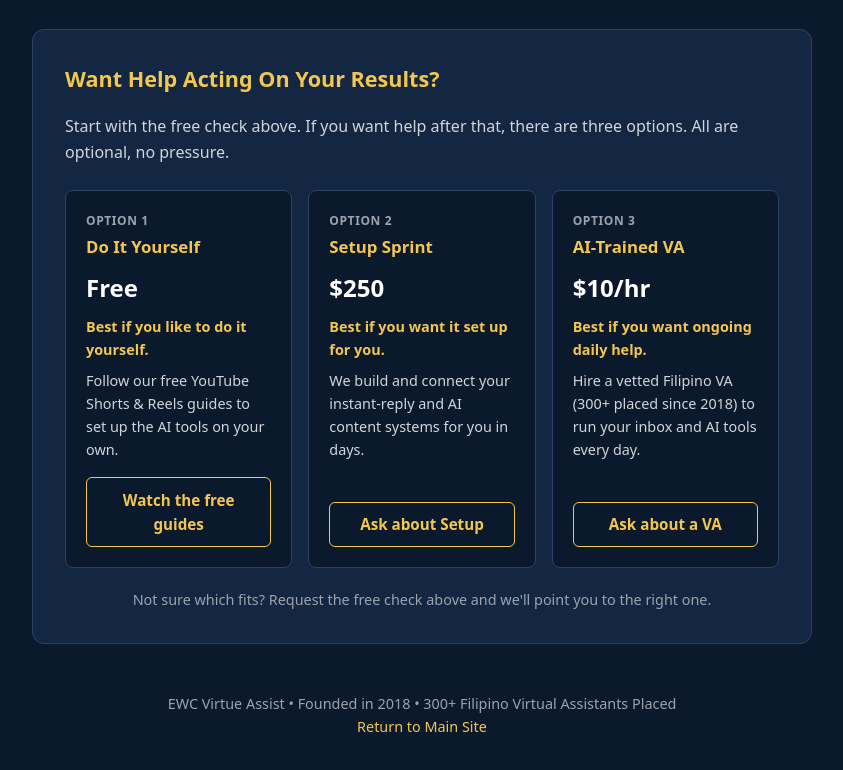
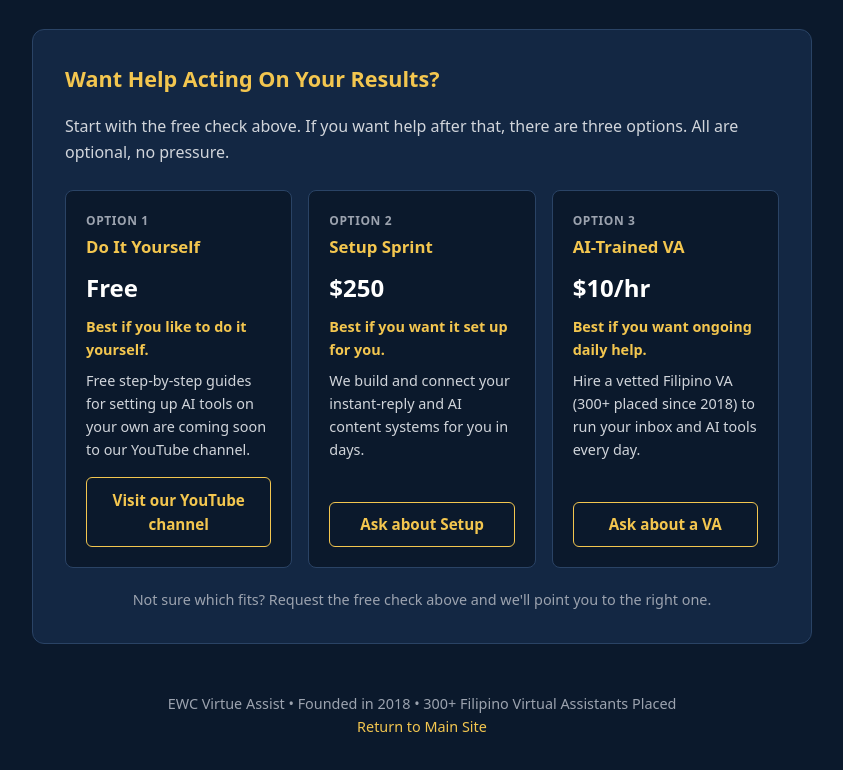
Before and after one commit to ewcvirtueassist/ewc-virtue-assist, a plain HTML site: page audit.html in a window 1280 px wide. Shown: the part 704-1474 px from the top of the page, without its empty margins (218-1061 px from the left). Drawn offline with Linux system fonts and the light colour scheme.

Commit message:
Update YouTube guide descriptions in audit.html

```diff
--- a/audit.html
+++ b/audit.html
@@ -177,8 +177,8 @@
       <h3>Do It Yourself</h3>
       <p class="tier-price">Free</p>
       <p class="tier-best">Best if you like to do it yourself.</p>
-      <p class="tier-desc">Follow our free YouTube Shorts &amp; Reels guides to set up the AI tools on your own.</p>
-      <a href="https://www.youtube.com/@BothSidesOfTheHireVA" target="_blank" rel="noopener" class="tier-link">Watch the free guides</a>
+      <p class="tier-desc">Free step-by-step guides for setting up AI tools on your own are coming soon to our YouTube channel.</p>
+      <a href="https://www.youtube.com/@BothSidesOfTheHireVA" target="_blank" rel="noopener" class="tier-link">Visit our YouTube channel</a>
     </div>
     <div class="tier-box">
       <span class="tier-step">Option 2</span>
```
